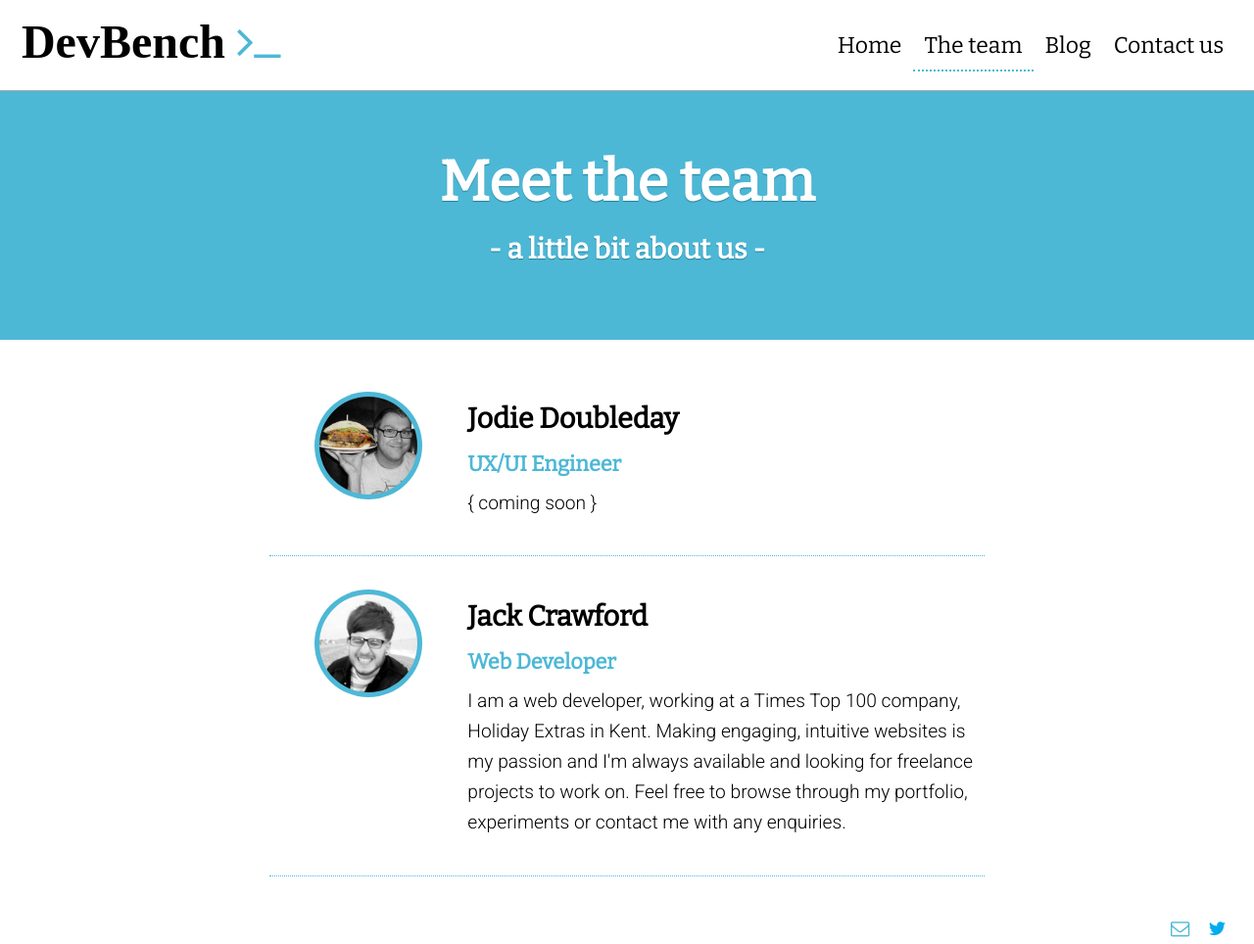
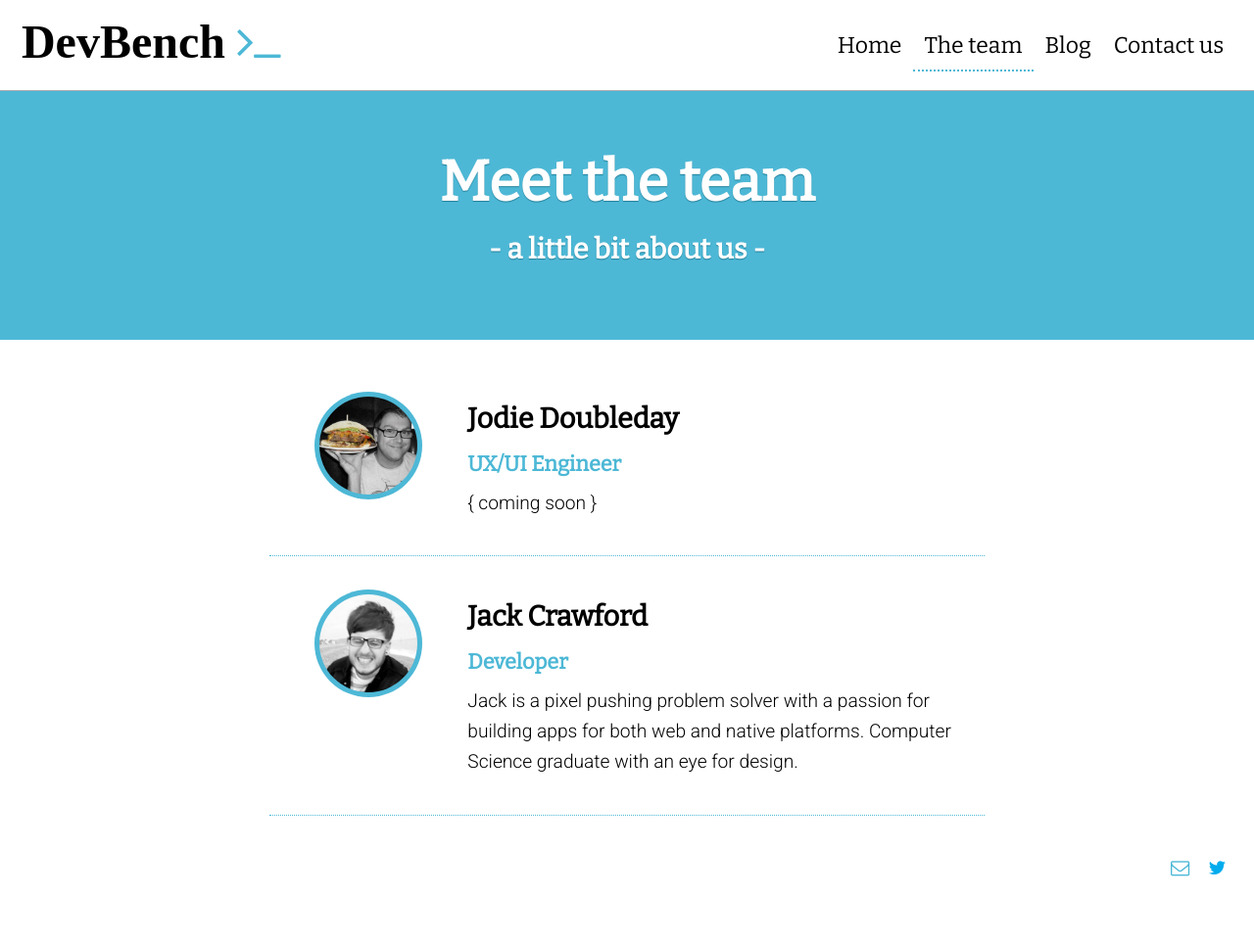
Before and after one commit to devbench/devbench.github.io, a Jekyll site: the page built from team.html, in a window 1280 px wide. Shown: the whole page at 98% size. Built offline with Jekyll 4.4.1, drawn with Linux system fonts in a browser that asks for light colours; some web fonts are replaced; a script that is not in the unit is left out; after the commit the page ends 902 px from its top, so only the background shows below that.

Commit message:
Changing bio for Jack

```diff
--- a/team.html
+++ b/team.html
@@ -24,8 +25,7 @@ weight: 2
         <img src="{{ site.url }}/assets/images/jack-retina.jpg" class="avatar"/>
       </div>
       <div class="profile">
-        <h2>Jack Crawford <small>Web Developer</small></h2>
-        <blockquote>I am a web developer, working at a Times Top 100 company, Holiday Extras in Kent. Making engaging, intuitive websites is my passion and I'm always available and looking for freelance projects to work on. Feel free to browse through my portfolio, experiments or contact me with any enquiries.</blockquote>
+        <h2>Jack Crawford <small>Developer</small></h2>        <blockquote>Jack is a pixel pushing problem solver with a passion for building apps for both web and native platforms. Computer Science graduate with an eye for design.</blockquote>
       </div>
     </li>
   </ul>
```
Also changed, not shown: other parts of team.html (+1 -0 lines).
